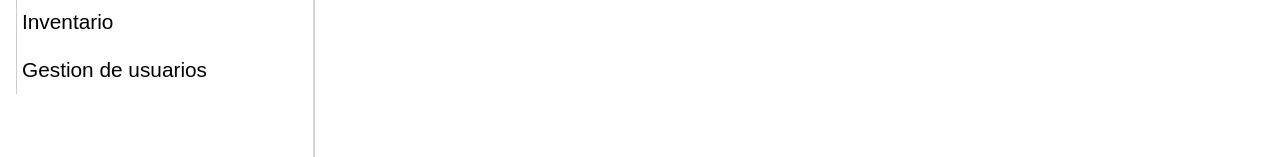
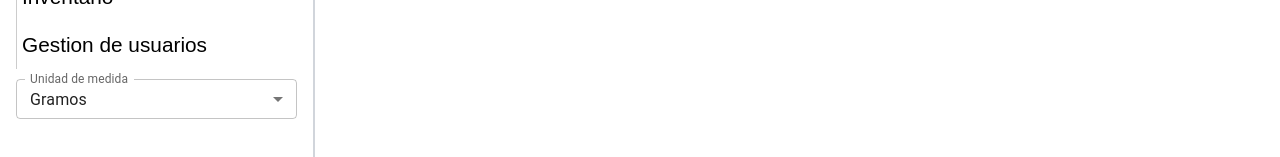
Before and after one commit to Irineo-1/Gestor-tienda-abarrotes, a Next.js app: page /sistema/inventario in a window 1280 px wide. Shown: the part 439-596 px from the top of the page. Built offline with nearby package versions, Linux system fonts and the light colour scheme; no server answers.

Commit message:
ADD: se agrego el cambio de unidad de medida para la caja

```diff
--- a/src/app/sistema/punto_venta/page.tsx
+++ b/src/app/sistema/punto_venta/page.tsx
@@ -10,9 +10,6 @@ import DeleteIcon from '@mui/icons-material/Delete';
 import QrCodeScanner from '@mui/icons-material/QrCodeScanner';
 import IconButton from '@mui/material/IconButton';
 import FormControl from '@mui/material/FormControl';
-import Input from '@mui/material/Input';
-import InputAdornment from '@mui/material/InputAdornment';
-import FormHelperText from '@mui/material/FormHelperText';
 import Paper from '@mui/material/Paper';
 import InputBase from '@mui/material/InputBase';
 import { IProducto, IProducto_selected } from '@/interfaces/Iproducto';
@@ -21,8 +18,14 @@ import { useAppDispatch } from '@/redux/hooks';
 import { getProductos } from '@/request/producto';
 import DetallesCompra from '@/componentes/DetallesCompra';
 import LectorBarras from '@/componentes/LectorBarras';
+import { useAtom } from 'jotai';
+import { unidadMedidaAtom } from '@/atom/unidadMedidaAtom';
+import { FormHelperText, Input, InputAdornment } from '@mui/material';
+import { GramosToKilos, kilosToGramos } from '@/utils/convercion';
 
 export default function Punto_venta() {
+
+  const [unidadMedida] = useAtom(unidadMedidaAtom)
 
   const [productosSelected, setProductosSelected] = useState<IProducto_selected[]>([])
   const [productos, setProductos] = useState<IProducto[]>([])
@@ -62,7 +65,8 @@ export default function Punto_venta() {
       nombre: producto.nombre,
       precio: producto.precio,
       cantidad: 1,
-      gramos: 0,
+      gramos: 1000,
+      pesage: "1",
       typo: producto.typo
     }
 
@@ -106,16 +110,17 @@ export default function Punto_venta() {
     saveLocalProductsSelected()
   }
 
-  const capturarGramos = (valor_capturado: string, element: IProducto_selected) => {
+  const capturarPesage = (valorCapturado: string, element: IProducto_selected) => {
 
-    if(isNaN(parseInt(valor_capturado))) return
+    if(isNaN(parseFloat(valorCapturado))) return
 
     setProductosSelected(productos => {
       return productos.map(producto => {
         if(producto.id == element.id) {
           return {
             ...producto,
-            gramos: parseInt(valor_capturado)
+            pesage: (unidadMedida == "gm") ? GramosToKilos(parseFloat(valorCapturado)) : valorCapturado,
+            gramos: (unidadMedida == "gm") ? parseInt(valorCapturado) : kilosToGramos(parseFloat(valorCapturado))
           }
         }
         return producto
@@ -152,9 +157,10 @@ export default function Punto_venta() {
         <FormControl variant="standard" sx={{ m: 1, mt: 3, width: '12ch' }}>
           <Input
             id="standard-adornment-weight"
-            type='number'
-            onChange={e => capturarGramos(e.target.value, element)}
-            endAdornment={<InputAdornment position="end">Gm</InputAdornment>}
+            type='text'
+            value={(unidadMedida == "gm") ? element.gramos : element.pesage}
+            onChange={e => capturarPesage(e.target.value, element)}
+            endAdornment={<InputAdornment position="end">{unidadMedida}</InputAdornment>}
             aria-describedby="standard-weight-helper-text"
             inputProps={{
               'aria-label': 'Peso',
--- a/src/componentes/Navbar.tsx
+++ b/src/componentes/Navbar.tsx
@@ -1,8 +1,27 @@
 'use client'
 import Link from 'next/link'
 import '@/styles/navbar.css'
+import { Box, FormControl, InputLabel, Select, MenuItem } from '@mui/material';
+import { useAtom } from 'jotai'
+import { unidadMedidaAtom } from '@/atom/unidadMedidaAtom'
+import { useEffect } from 'react';
 
 export default function Navbar() {
+
+    const [unidadMedida, setUnidadMedida] = useAtom(unidadMedidaAtom)
+
+    const handleChangeUnidadMedida = (unidad: "gm" | "kg") => {
+        setUnidadMedida(unidad)
+        localStorage.setItem("unidad_medida", unidad)
+    }
+
+    useEffect(() => {
+        const unidadActual = localStorage.getItem("unidad_medida")
+        if (unidadActual === "gm" || unidadActual === "kg") {
+            handleChangeUnidadMedida(unidadActual)
+        }
+    }, [])
+
     return (
         <>
 
@@ -12,6 +31,26 @@ export default function Navbar() {
                     <li className='every-item'><Link href="/sistema/ventas">Ventas</Link></li>
                     <li className='every-item'><Link href="/sistema/inventario">Inventario</Link></li>
                     <li className='every-item'><Link href="/sistema/gestor_usuarios">Gestion de usuarios</Link></li>
+                    <li>
+                        <Box sx={{marginX: "1rem", marginTop: "10px"}}>
+                            <FormControl
+                                sx={{width: "100%"}}
+                                size="small"
+                            >
+                            <InputLabel id="demo-simple-select-label">Unidad de medida</InputLabel>
+                            <Select
+                                labelId="demo-simple-select-label"
+                                id="demo-simple-select"
+                                value={unidadMedida}
+                                label="Unidad de medida"
+                                onChange={e => handleChangeUnidadMedida(e.target.value as "gm" | "kg")}
+                            >
+                                <MenuItem value="gm">Gramos</MenuItem>
+                                <MenuItem value="kg">Kilos</MenuItem>
+                            </Select>
+                            </FormControl>
+                        </Box>
+                    </li>
                 </ul>
             </nav>
 
--- a/src/interfaces/Iproducto.tsx
+++ b/src/interfaces/Iproducto.tsx
@@ -14,5 +14,6 @@ export interface IProducto_selected {
     typo: number
     precio: number
     gramos: number
+    pesage?: string
     cantidad: number
 }
--- /dev/null
+++ b/src/utils/convercion.ts
@@ -0,0 +1,7 @@
+export const kilosToGramos = (valor: number): number => {
+    return valor * 1000
+}
+
+export const GramosToKilos = (valor: number): string => {
+    return (valor / 1000).toString()
+}
```
